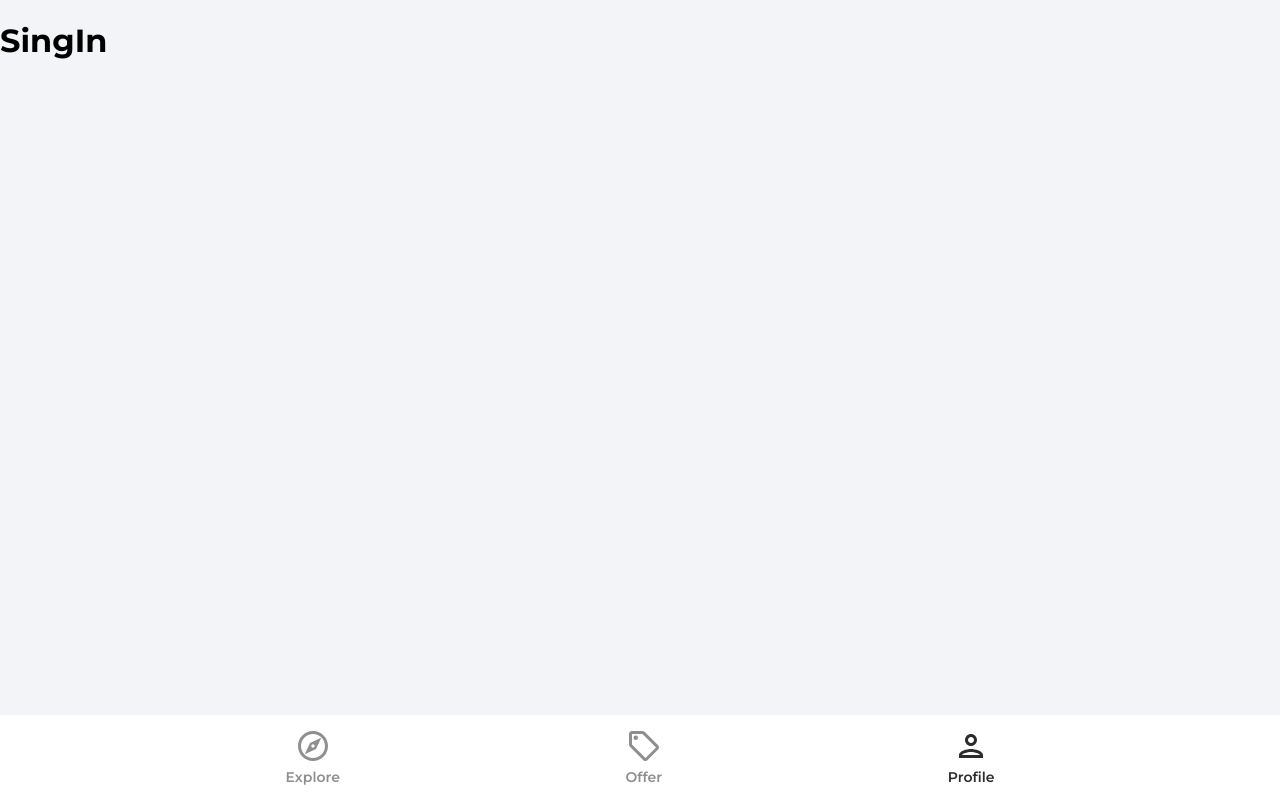
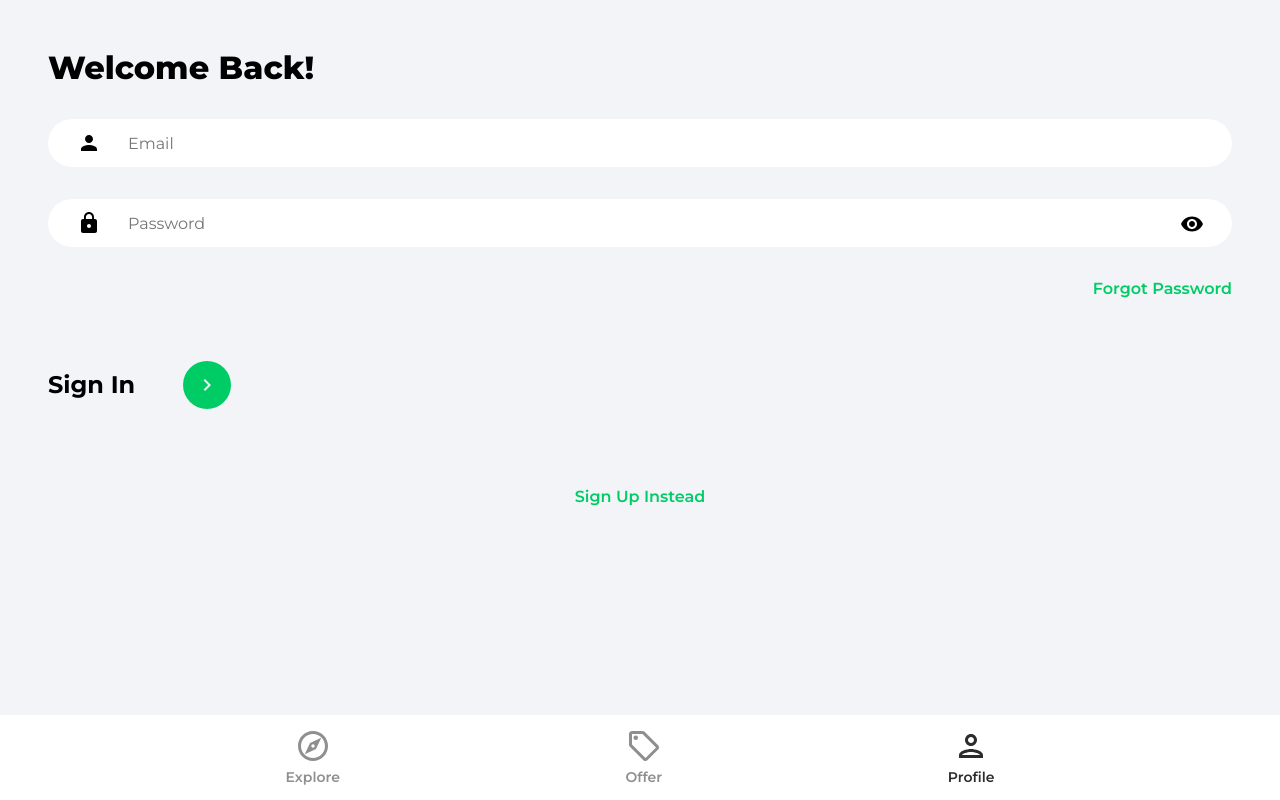
Before and after one commit to matheuszufi/HouseMarketplate, a React (Create React App) app in the folder house-marketplace/: page /profile in a window 1280 px wide. Built offline with nearby package versions, Linux system fonts and the light colour scheme.

Commit message:
Update SignIn

```diff
--- a/house-marketplace/src/pages/SignIn.jsx
+++ b/house-marketplace/src/pages/SignIn.jsx
@@ -1,9 +1,68 @@
-function SingIn() {
+import {useState} from 'react'
+import {Link, useNavigate} from 'react-router-dom'
+import {ReactComponent as ArrowRightIcon} from '../assets/svg/keyboardArrowRightIcon.svg'
+import visibilityIcon from '../assets/svg/visibilityIcon.svg'
+
+function SignIn() {
+    const [showPassword, setShowPassword] = useState(false)
+    const [formData, setFormData] = useState({
+        email: '',
+        password: ''
+
+    })
+
+    const {email, password} = formData
+
+    const navigate = useNavigate()
+    const onChange = (e) => {
+        setFormData((prevState) => ({
+            ...prevState,
+            [e.target.id]: e.target.value
+
+        }))
+    }
+
+
+
     return (
-        <div>
-            <h1>SingIn</h1>
-        </div>
+        <>
+            <div className='pageContainer'>
+                <header>
+                    <p className='pageHeader'> Welcome Back!</p>
+                </header>
+
+                <form>
+                    <input type='email' className='emailInput' placeholder='Email' id='email' value={email} onChange={onChange} />
+
+                    <div className='passwordInputDiv'>
+                        <input type={showPassword ? 'text' : 'password'} className='passwordInput' placeholder='Password'  id='password' value={password} onChange={onChange}/>
+
+                        <img src={visibilityIcon} alt='show password' className='showPassword' onClick={() => setShowPassword((prevState) => !prevState)} />
+                    </div>
+
+                    <Link to='/forgot-password' className='forgotPasswordLink'> Forgot Password </Link>
+
+                    <div className="signInBar">
+                        <p className="signInText">Sign In</p>
+
+                        <button className="signInButton">
+                            <ArrowRightIcon fill='#f1f1f1' whidth='34px' height='34px' />
+                        </button>
+                    </div>
+                </form>
+
+                {/* GOOGLE AUTH */}
+
+                <Link to='/sign-up' className='registerLink'> Sign Up Instead</Link>
+
+
+
+
+
+
+            </div>
+        </>
     )
 }
 
-export default SingIn
+export default SignIn
--- a/house-marketplace/src/pages/SignUp.jsx
+++ b/house-marketplace/src/pages/SignUp.jsx
@@ -0,0 +1,92 @@
+import {useState} from 'react'
+import {Link, useNavigate} from 'react-router-dom'
+import {getAuth, createUserWithEmailAndPassword, updateProfile} from 'firebase/auth'
+import { db } from '../firebase.config'
+
+import {ReactComponent as ArrowRightIcon} from '../assets/svg/keyboardArrowRightIcon.svg'
+import visibilityIcon from '../assets/svg/visibilityIcon.svg'
+
+function SignUp() {
+    const [showPassword, setShowPassword] = useState(false)
+    const [formData, setFormData] = useState({
+        name:'',
+        email: '',
+        password: ''
+
+    })
+
+    const {name, email, password} = formData
+
+    const navigate = useNavigate()
+    const onChange = (e) => {
+        setFormData((prevState) => ({
+            ...prevState,
+            [e.target.id]: e.target.value
+
+        }))
+    }
+
+        const onSubmit = async (e) => {
+            e.preventDefault()
+
+            try {
+                const auth = getAuth()
+
+                const userCredential = await createUserWithEmailAndPassword(auth, email, password)
+
+                const user = userCredential.user
+
+                updateProfile(auth.currentUser, {
+                    displayName: name
+                })
+
+                navigate('/')
+            } catch (error) {
+
+            }
+        }
+
+
+    return (
+        <>
+            <div className='pageContainer'>
+                <header>
+                    <p className='pageHeader'> Welcome Back!</p>
+                </header>
+
+                <form onSubmit={onSubmit}>
+                    <input type='text' className='nameInput' placeholder='Name' id='name' value={name} onChange={onChange} />
+                    <input type='email' className='emailInput' placeholder='Email' id='email' value={email} onChange={onChange} />
+
+                    <div className='passwordInputDiv'>
+                        <input type={showPassword ? 'text' : 'password'} className='passwordInput' placeholder='Password'  id='password' value={password} onChange={onChange}/>
+
+                        <img src={visibilityIcon} alt='show password' className='showPassword' onClick={() => setShowPassword((prevState) => !prevState)} />
+                    </div>
+
+                    <Link to='/forgot-password' className='forgotPasswordLink'> Forgot Password </Link>
+
+                    <div className="signUpBar">
+                        <p className="signUpText">Sign Up</p>
+
+                        <button className="signUpButton">
+                            <ArrowRightIcon fill='#f1f1f1' whidth='34px' height='34px' />
+                        </button>
+                    </div>
+                </form>
+
+                {/* GOOGLE AUTH */}
+
+                <Link to='/sign-in' className='registerLink'> Sign In Instead</Link>
+
+
+
+
+
+
+            </div>
+        </>
+    )
+}
+
+export default SignUp
```
